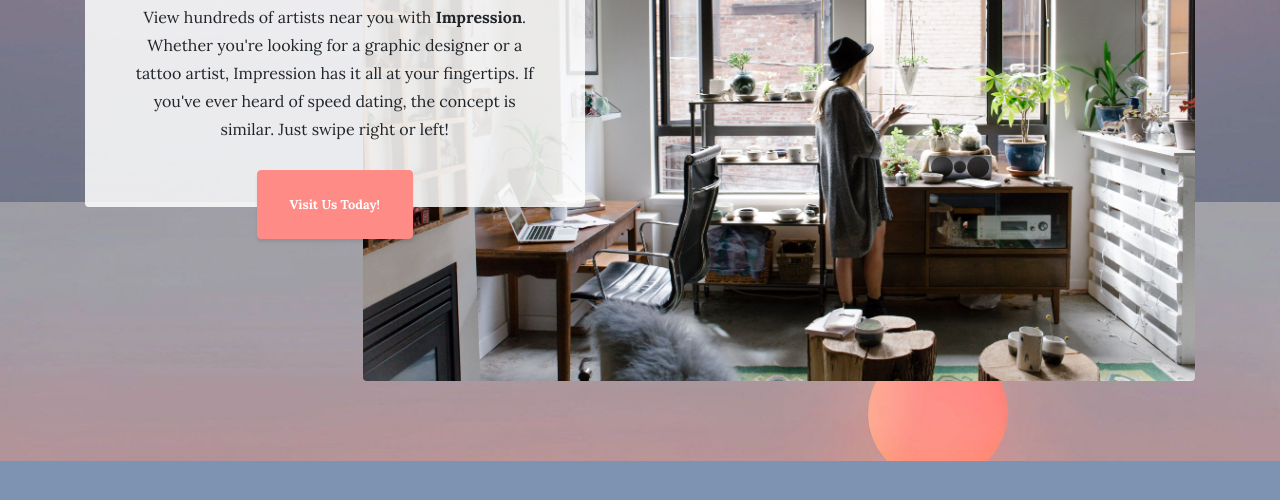
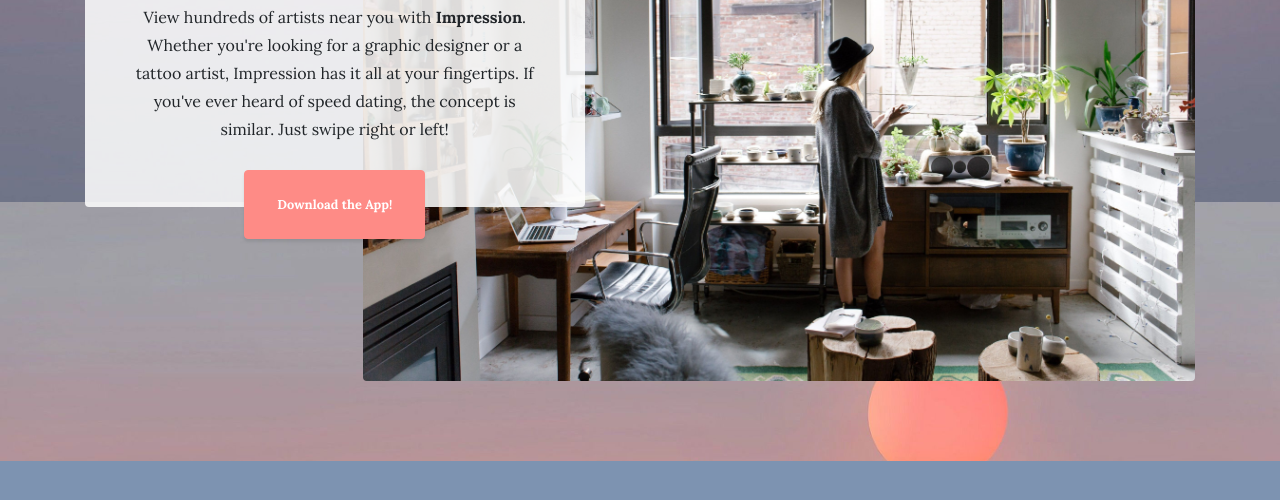
Before and after one commit to mrhall1222/Impression, a website: page index.html in a window 1280 px wide. Shown: the part 598-1098 px from the top of the page. Drawn offline with Linux system fonts and the light colour scheme.

Commit message:
button text

```diff
--- a/index.html
+++ b/index.html
@@ -69,7 +69,7 @@
           <p class="mb-3">View hundreds of artists near you with <b>Impression</b>. Whether you're looking for a graphic designer or a tattoo artist, Impression has it all at your fingertips. If you've ever heard of speed dating, the concept is similar. Just swipe right or left!
           </p>
           <div class="intro-button mx-auto">
-            <a class="btn btn-primary btn-xl" href="#">Visit Us Today!</a>
+            <a class="btn btn-primary btn-xl" href="#">Download the App!</a>
           </div>
         </div>
       </div>
```
